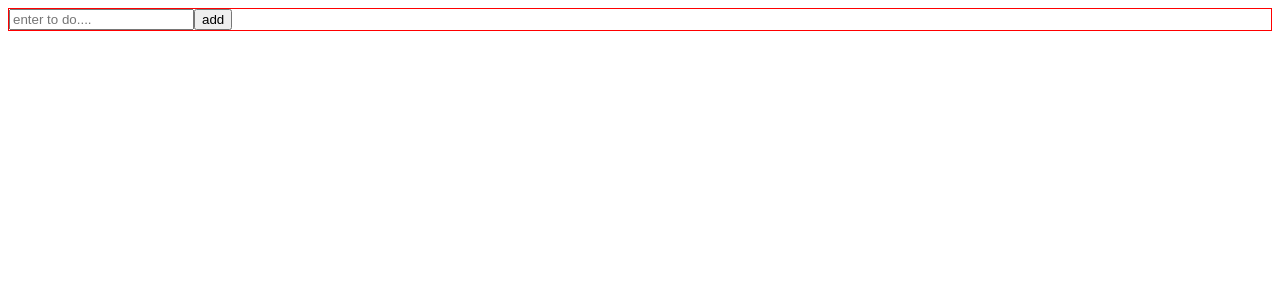
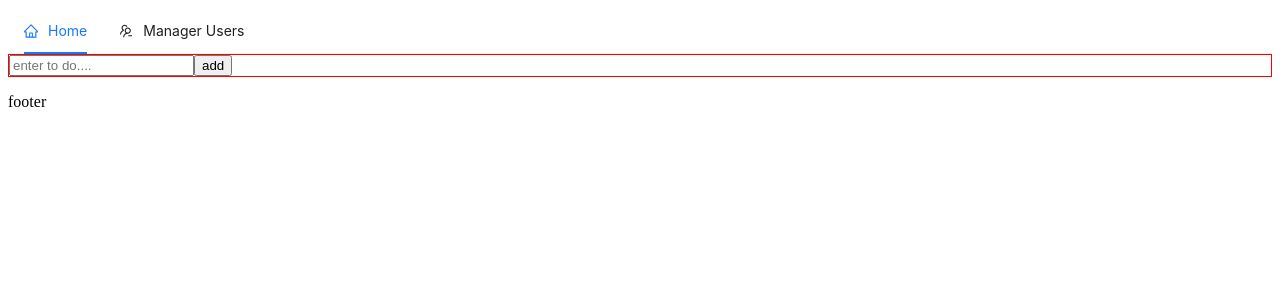
Before and after one commit to bossvirus03/react-vite-ts-templale, a React (Vite) app: page / in a window 1280 px wide. Shown: the top 300 px of the page. Built offline with nearby package versions, Linux system fonts and the light colour scheme.

Commit message:
sử dụng Antd để design giao diện admin

```diff
--- a/package.json
+++ b/package.json
@@ -10,6 +10,7 @@
     "preview": "vite preview"
   },
   "dependencies": {
+    "antd": "^5.10.0",
     "react": "^18.2.0",
     "react-dom": "^18.2.0",
     "react-router-dom": "^6.16.0"
--- a/src/main.tsx
+++ b/src/main.tsx
@@ -1,17 +1,66 @@
-import React from "react";
+import React, { useState } from "react";
 import ReactDOM from "react-dom/client";
 import App from "./App.tsx";
-import { createBrowserRouter, RouterProvider } from "react-router-dom";
+import { createBrowserRouter, Outlet, RouterProvider } from "react-router-dom";
+import { Link } from "react-router-dom";
 import UsersPage from "./screen/Users.page.tsx";
+import { UsergroupDeleteOutlined, HomeOutlined } from '@ant-design/icons';
+import type { MenuProps } from 'antd';
+import { Menu } from 'antd';
+const items: MenuProps['items'] = [
+   {
+    label: <Link to={""}>Home</Link>,
+    key: 'home',
+    icon: <HomeOutlined />,
+  },
+  {
+    label: <Link to="/users">Manager Users</Link>,
+    key: 'users',
+    icon: <UsergroupDeleteOutlined />,
+  },
+
+];
+const Header = () => {
+  const [current, setCurrent] = useState('home');
+
+  const onClick: MenuProps['onClick'] = (e) => {
+    console.log('click ', e);
+    setCurrent(e.key);
+  };
+
+  return (
+  <Menu
+  onClick={onClick}
+  selectedKeys={[current]}
+  mode="horizontal"
+  items={items} />
+  );
+};
+
+const LayoutAdmin = ()=>{
+  return (
+    <div>
+      <Header/>
+      <Outlet/>
+      <footer>
+        footer
+      </footer>
+    </div>
+  )
+}
 const router = createBrowserRouter([
   {
     path: "/",
-    element: <App />,
+    element: <LayoutAdmin/>,
+    children: [
+      {index: true, element: <App />},//khi vao trang home "/"
+      {
+        path: "/users",
+        element: <UsersPage />,
+      },
+    ]
   },
-  {
-    path: "/users",
-    element: <UsersPage />,
-  },
+
 ]);
 ReactDOM.createRoot(document.getElementById("root")!).render(
   <React.StrictMode>
```
Also changed, not shown: 1 other file (tests, documents, lock files or other folders).
